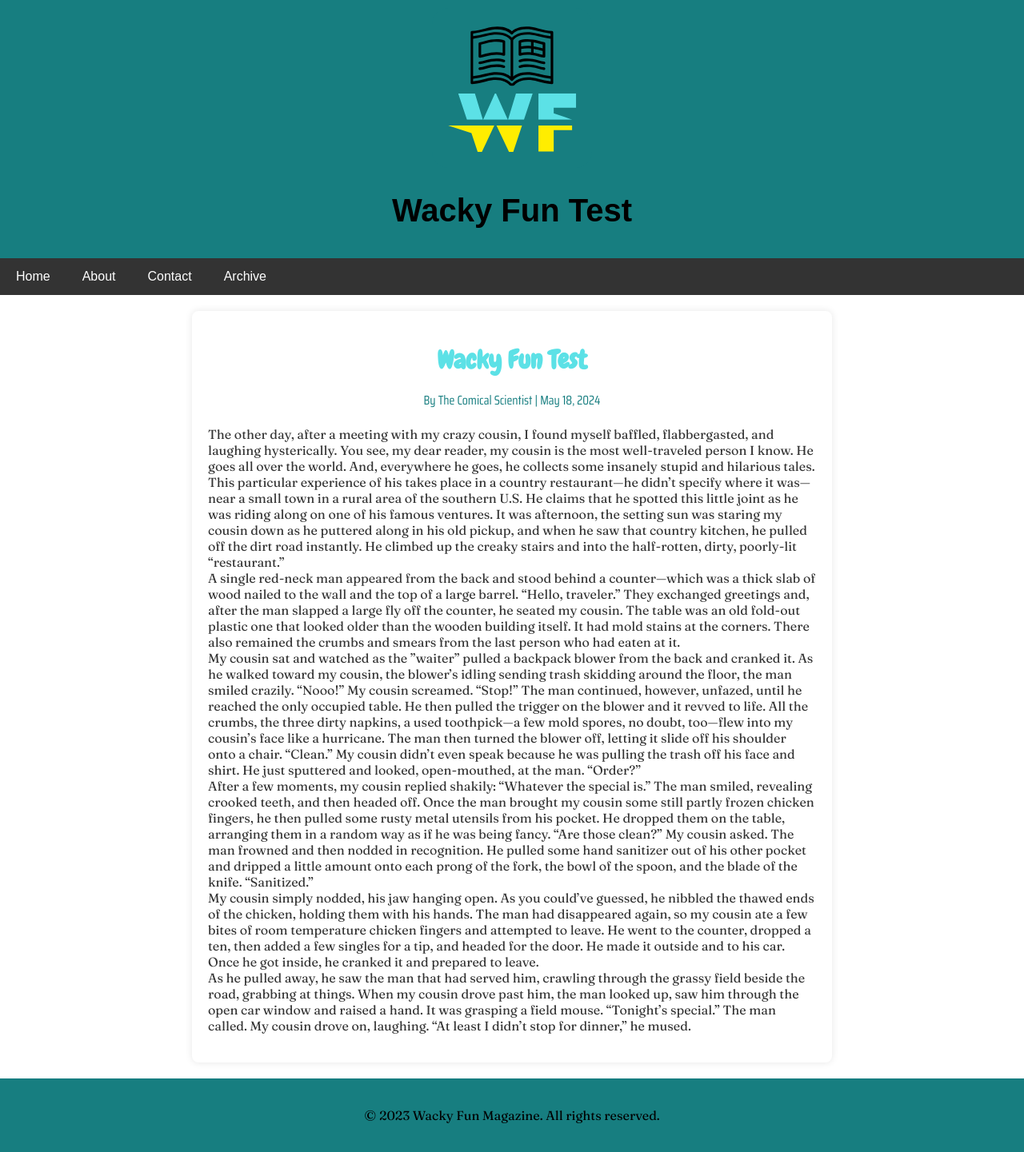
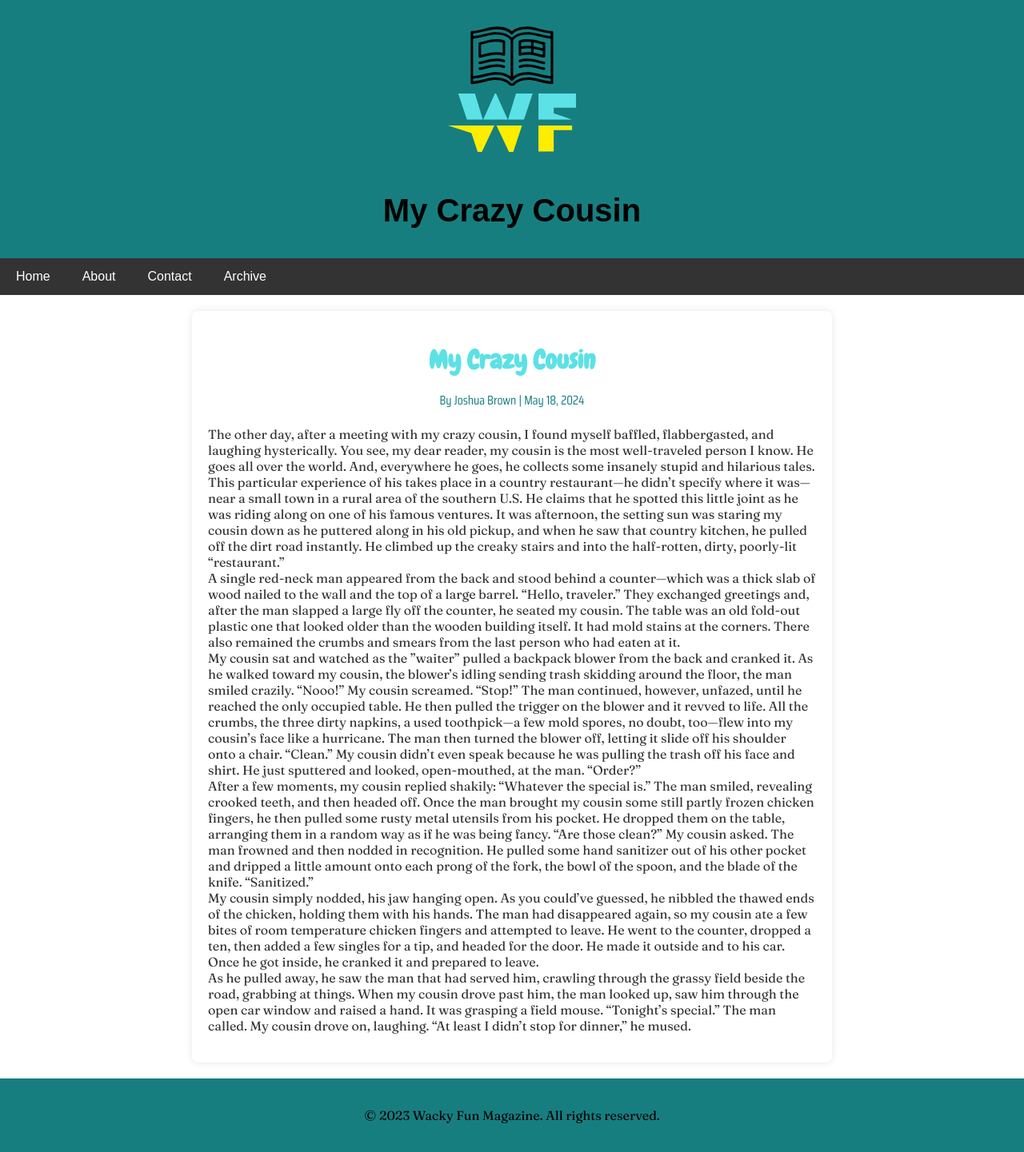
Before and after one commit to land-o1234/wackyfunmagazine.com, a Jekyll site: the page built from _posts/2024-05-18-test.md, in a window 1280 px wide. Shown: the whole page at 80% size. Built offline with Jekyll 4.4.1, drawn with Linux system fonts in a browser that asks for light colours.

Commit message:
change font matter

```diff
--- a/_posts/2024-05-18-test.md
+++ b/_posts/2024-05-18-test.md
@@ -1,9 +1,8 @@
 ---
 layout: post
-title:  Wacky Fun Test
-author: The Comical Scientist
+title:  My Crazy Cousin
+author: Joshua Brown
 categories: jekyll test
-edition: wackyfun-6-17-23
 ---
 The other day, after a meeting with my crazy cousin, I found myself baffled, flabbergasted, and laughing hysterically. You see, my dear reader, my cousin is the most well-traveled person I know. He goes all over the world. And, everywhere he goes, he collects some insanely stupid and hilarious tales.
 This particular experience of his takes place in a country restaurant—he didn’t specify where it was—near a small town in a rural area of the southern U.S. He claims that he spotted this little joint as he was riding along on one of his famous ventures. It was afternoon, the setting sun was staring my cousin down as he puttered along in his old pickup, and when he saw that country kitchen, he pulled off the dirt road instantly. He climbed up the creaky stairs and into the half-rotten, dirty, poorly-lit “restaurant.”
```
